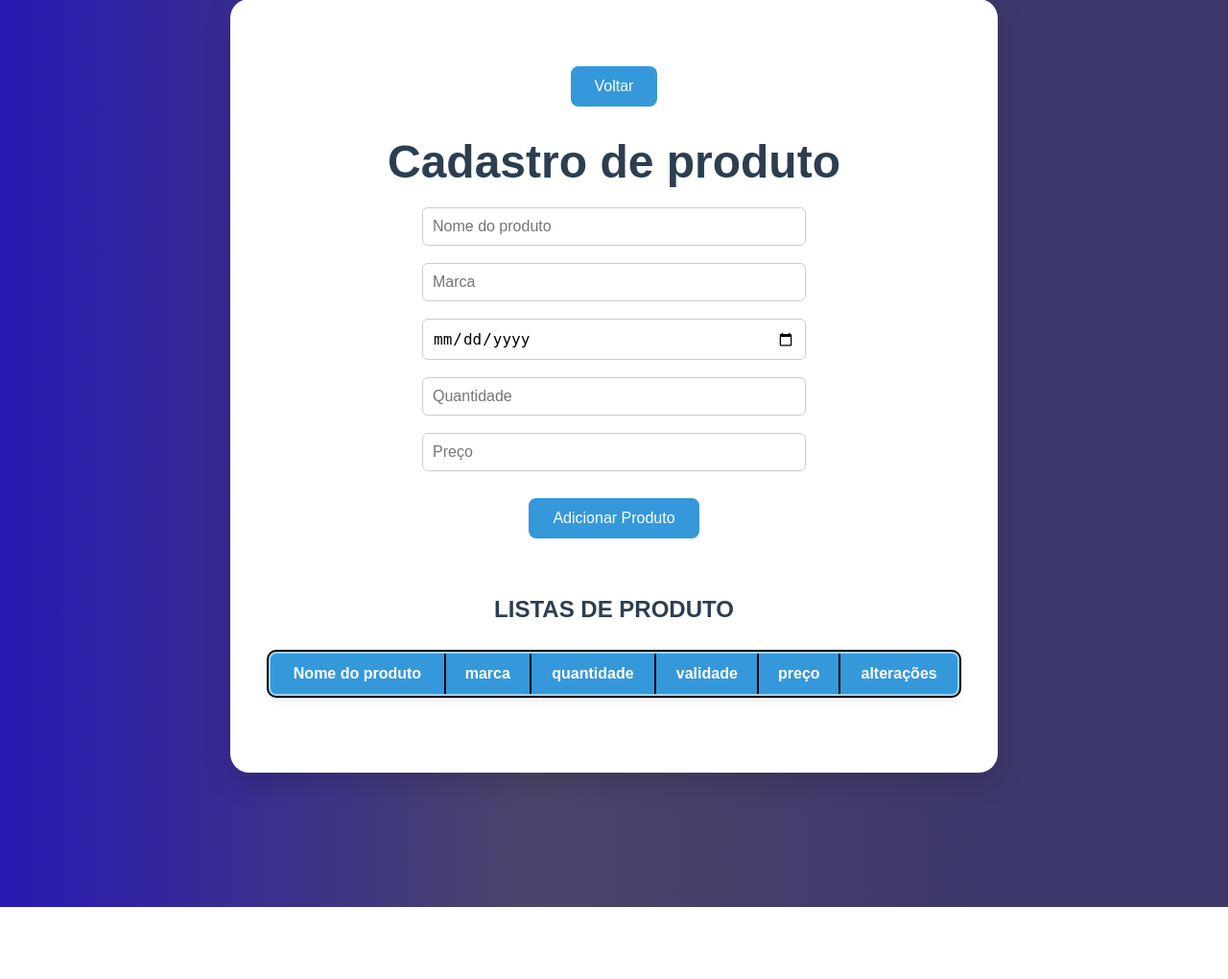
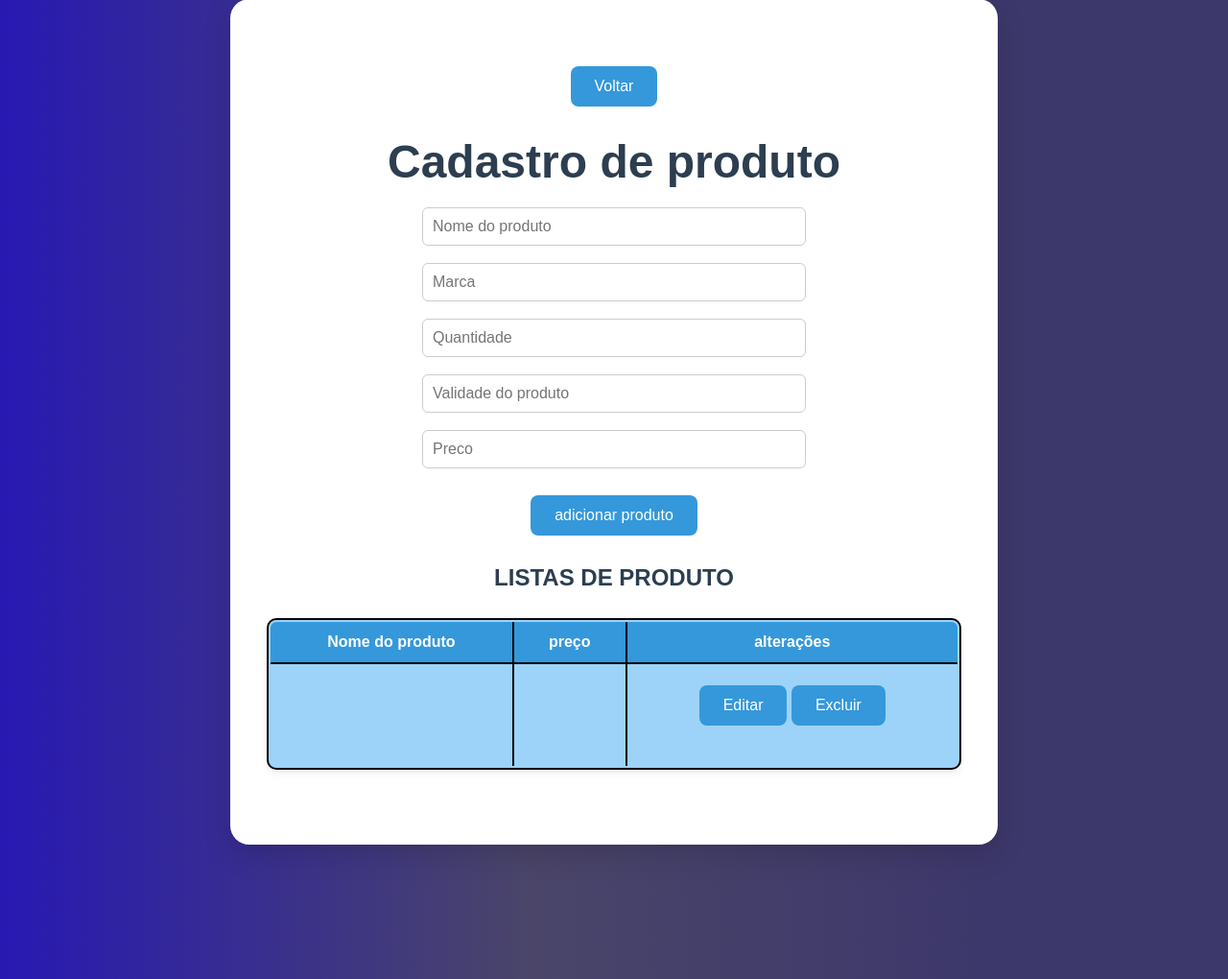
Before and after one commit to santiago-pl01/projeto-MVC, a Flask app: page /produto in a window 1280 px wide. Shown: the part 141-1161 px from the top of the page at 96% size. Before the commit the page ends 1086 px from the top, so only its background shows below. Run offline with Flask 3, Linux system fonts and the light colour scheme; data that the repository does not hold is empty.

Commit message:
add.gambiarra

```diff
--- a/app/controller.py
+++ b/app/controller.py
@@ -12,15 +12,18 @@ def cadastrar_usuario(nome, email, senha):
     finally:
         del usuario  # Garante fechamento da conexão
 
+
+
 def editar_usuario(id, nome, email, senha):
     try:
         usuario = Usuario()
-        Usuario.editar(id, nome=nome, email=email, senha=senha)
+        usuario.editar(id, nome=nome, email=email, senha=senha)
         return "Usuário editado com sucesso."
     except Exception as e:
         return f"Erro ao editar usuário: {e}"
     finally:
         del usuario
+
 
 def deletar_usuario(id):
     try:
--- a/app/templates/cadastro.html
+++ b/app/templates/cadastro.html
@@ -42,9 +42,8 @@
                 <td>{{ usuario.nome }}</td>
                 <td>{{ usuario.email }}</td>
                 <td>
-                    <button onclick="editarUsuario('{{ usuario.id }}')">Editar</button>
-                    <button onclick="excluirUsuario('{{ usuario.id }}')">Excluir</button>
-                </td>
+                    <a href="{{ url_for('app.editar_usuario', id=usuario.id) }}"><button>Editar</button></a>
+                    <a href="{{ url_for('app.excluir_usuario', id=usuario.id) }}"><button>Excluir</button></a>
             </tr>
             {% endfor %}
         </tbody>
--- a/app/templates/produto.html
+++ b/app/templates/produto.html
@@ -12,45 +12,31 @@
         <button onclick="window.history.back()" class="botao" style="margin-top: 20px;">Voltar</button>
         <h1 class="titulo-padrao">Cadastro de produto</h1>
 
-        {% if mensagem %}
-        <p style="text-align:center; color: green;">{{ mensagem }}</p>
-    {% endif %}
-
-        <form method="POST" style="text-align:center;">
-            <input type="text" name="nome" placeholder="Nome do produto" required>
-            <input type="text" name="marca" placeholder="Marca" required>
-            <input type="date" name="data" placeholder="Data de validade" required>
-            <input type="number" name="quantidade" placeholder="Quantidade" min="0" required>
-            <input type="number" name="preco" placeholder="Preço" step="0.01" min="0" required>
-            <button type="submit">Adicionar Produto</button>
-        </form>
+        <input type="text" id="adicionar produto" placeholder="Nome do produto">
+        <input type="text" id="Marca" placeholder="Marca">
+        <input type="number" id="Quantidade" placeholder="Quantidade" min="0">
+        <input type="text" id="Validade" placeholder="Validade do produto" onfocus="(this.type='date')" onblur="(this.type='text')">
+        <input type="text" id="Preco" placeholder="Preco" min="0 step="0.01"" oninput="if(this.value < 0) this.value = 0">
+        <button onclick="adicionar_produto()">adicionar produto</button>
 
         <h2>LISTAS DE PRODUTO</h2>
         <table border="1">
             <thead>
                 <tr>
                     <th>Nome do produto</th>
-                    <th>marca</th>
-                    <th>quantidade</th>
-                    <th>validade</th>
                     <th>preço</th>
                     <th>alterações</th>
                 </tr>
             </thead>
             <tbody id="listaUsuarios">
-                {% for produto in produtos %}
                 <tr>
-                    <td>{{ produto.nome }}</td>
-                    <td>{{ produto.marca }}</td>
-                    <td>{{ produto.quantidade }}</td>
-                    <td>{{ produto.validade }}</td>
-                    <td>R$ {{ "%.2f"|format(produto.preco) }}</td>
+                    <td></td>
+                    <td></td>
                     <td>
-                        <button onclick="editarProduto('{{ produto.id }}')">Editar</button>
-                        <button onclick="excluirProduto('{{ produto.id }}')">Excluir</button>
+                        <button onclick="Editar()">Editar</button>
+                        <button onclick="Excluir()">Excluir</button>
                     </td>
                 </tr>
-                {% endfor %}
             </tbody>
         </table>
     </div>
--- a/app/views.py
+++ b/app/views.py
@@ -1,7 +1,7 @@
 from flask import Blueprint, render_template,request
 import controller
 
-app= Blueprint('app', __name__)
+app= Blueprint('app',__name__)
 
 @app.route('/')
 def home():
@@ -16,39 +16,41 @@ def home():
 #cadastro do usuario
 @app.route('/cadastro', methods=['GET', 'POST'])
 def cadastro_usuario():
+    lista_usuario = controller.listar_usuario()
     if request.method == 'POST':
         nome = request.form.get('nome')
         email = request.form.get('email')
         senha = request.form.get('senha')
 
         mensagem = controller.cadastrar_usuario(nome, email, senha)
-        return render_template ('cadastro.html',mensagem=mensagem)
+        return render_template ('cadastro.html',mensagem=mensagem, usuarios = lista_usuario)
 
-    return render_template('cadastro.html')
 
+    return render_template('cadastro.html', usuarios = lista_usuario)
 
 
 #editar usuario
 @app.route('/editar_usuario/<int:id>', methods=['GET','POST'])
 def editar_usuario(id):
-
+    lista_usuario = controller.listar_usuario()
     if request.method == 'POST':
         nome = request.form.get('nome')
         email = request.form.get('email')
         senha = request.form.get('senha')
 
         mensagem = controller.editar_usuario(id,nome, email, senha)
-        return render_template ('cadastro.html',mensagem=mensagem)
+        return render_template ('cadastro.html',mensagem=mensagem, usuarios = lista_usuario)
 
-    return render_template('cadastro.html')
+    return render_template('cadastro.html', usuarios = lista_usuario)
 
 
 
 #excluir usuario
-@app.route('/excluir_usuario/<int:id>', methods=['GET'])
+@app.route('/excluir_usuario/<int:id>', methods=['GET', 'POST'])
 def excluir_usuario(id):
     controller.deletar_usuario(id)
-    return render_template('cadastro.html')
+    lista_usuario = controller.listar_usuario()
+    return render_template('cadastro.html', usuarios = lista_usuario)
 
 
 #listar usuario
@@ -64,7 +66,7 @@ def listar_usuario():
 #cadastro do produto
 @app.route('/produto', methods=['GET','POST'])
 def cadastro_produto():
-
+    lista_produto = controller.listar_produto()
     if request.method == 'POST':
         nome = request.form.get('nome')
         marca = request.form.get('marca')
@@ -73,19 +75,18 @@ def cadastro_produto():
         preco= int(request.form.get('preco'))
 
         mensagem = controller.cadastrar_produto(nome, marca, data, quantidade,preco)
+        return render_template('produto.html', mensagem=mensagem, produtos = lista_produto)
 
-        return render_template('produto.html', mensagem=mensagem)
 
-    return render_template('produto.html')
+    return render_template('produto.html', produtos = lista_produto)
 
 #listar produto
 @app.route('/listar_produto', methods=['GET', 'POST'])
 def listar_produto():
-    lista_de_produto = controller.listar_produto()
-    return render_template('produto.html', produtos = lista_de_produto)
+    return render_template('produto.html')
 
 #xcluir produto
-@app.route('/excluir/<int:id>', methods=['GET'])
+@app.route('/excluir/<int:id>', methods=['GET', 'POST'])
 def excluir_produto(id):
     controller.deletar_produto(id)
     return render_template('produto.html')
@@ -93,7 +94,7 @@ def excluir_produto(id):
 #editar produto
 @app.route('/editar/<int:id>', methods=['GET', 'POST'])
 def editar_produto(id):
-
+    listar_produto= controller.listar_produto
     if request.method == 'POST':
         nome = request.form.get('nome')
         marca = request.form.get('marca')
```
